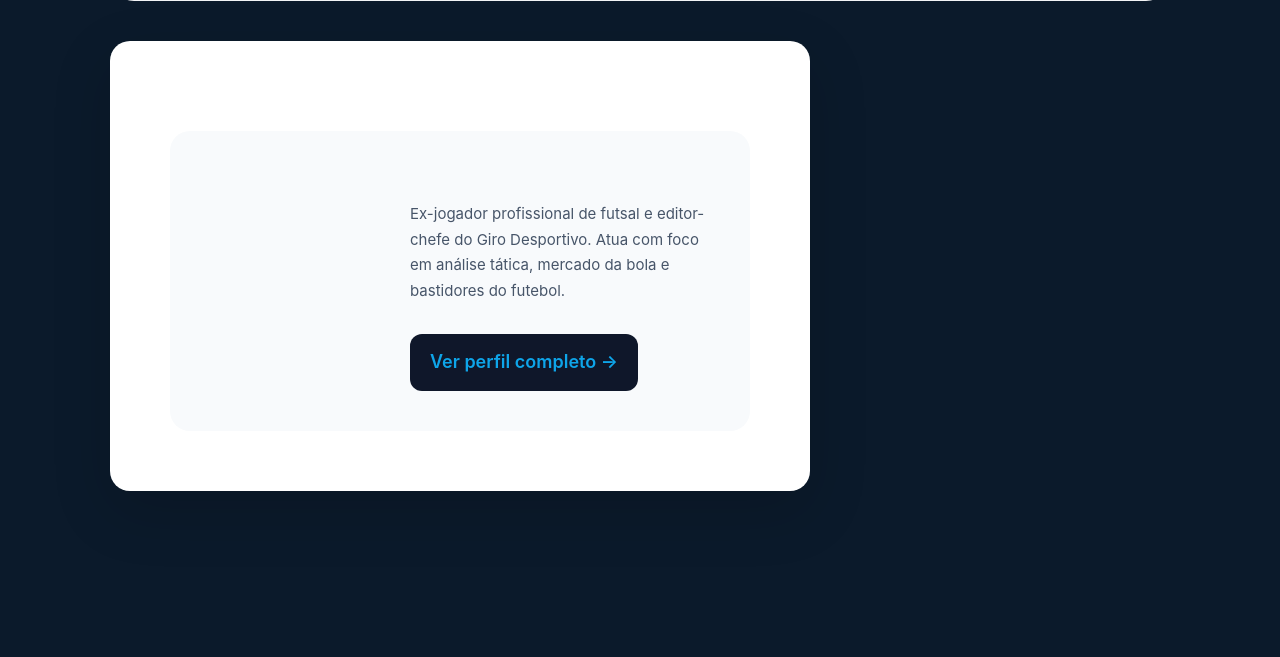
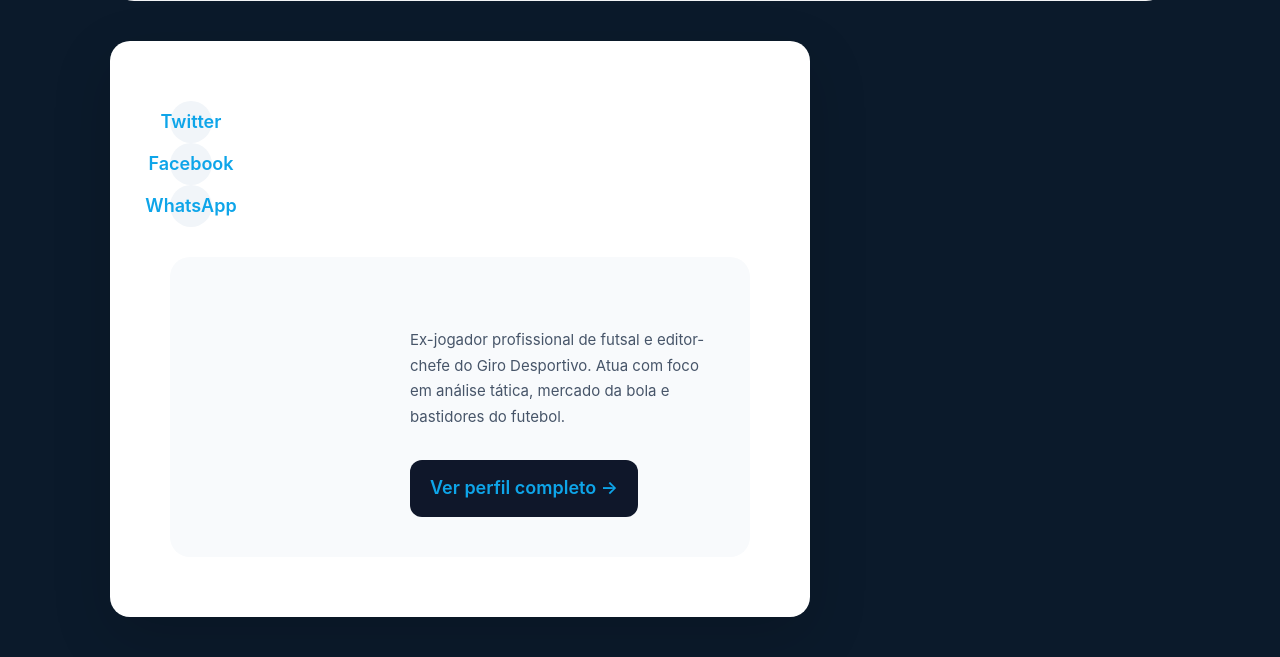
Before and after one commit to ogirodabola/app, a FastAPI app: template templates/noticia.html in a window 1280 px wide. Shown: the part 560-1217 px from the top of the page. Run offline with FastAPI, Linux system fonts and the light colour scheme; the template is opened without the code that fills it, so the values that code supplies are empty; parts of the project's set-up code (start-up, migrations or seed data) failed here and were passed over; some libraries are stand-ins or nearby versions.

Commit message:
Update noticia.html

```diff
--- a/templates/noticia.html
+++ b/templates/noticia.html
@@ -141,7 +141,27 @@ document.addEventListener("DOMContentLoaded", async function() {
     };
 
 </script>
+<div class="article-share">
 
+  <a href="https://twitter.com/intent/tweet?text={{ noticia.titulo }}&url={{ request.url }}"
+     target="_blank"
+     class="share-btn twitter">
+     Twitter
+  </a>
+
+  <a href="https://www.facebook.com/sharer/sharer.php?u={{ request.url }}"
+     target="_blank"
+     class="share-btn facebook">
+     Facebook
+  </a>
+
+  <a href="https://api.whatsapp.com/send?text={{ noticia.titulo }} {{ request.url }}"
+     target="_blank"
+     class="share-btn whatsapp">
+     WhatsApp
+  </a>
+
+</div>
       <!-- AUTHOR CARD -->
       <div class="author-card">
 
```
